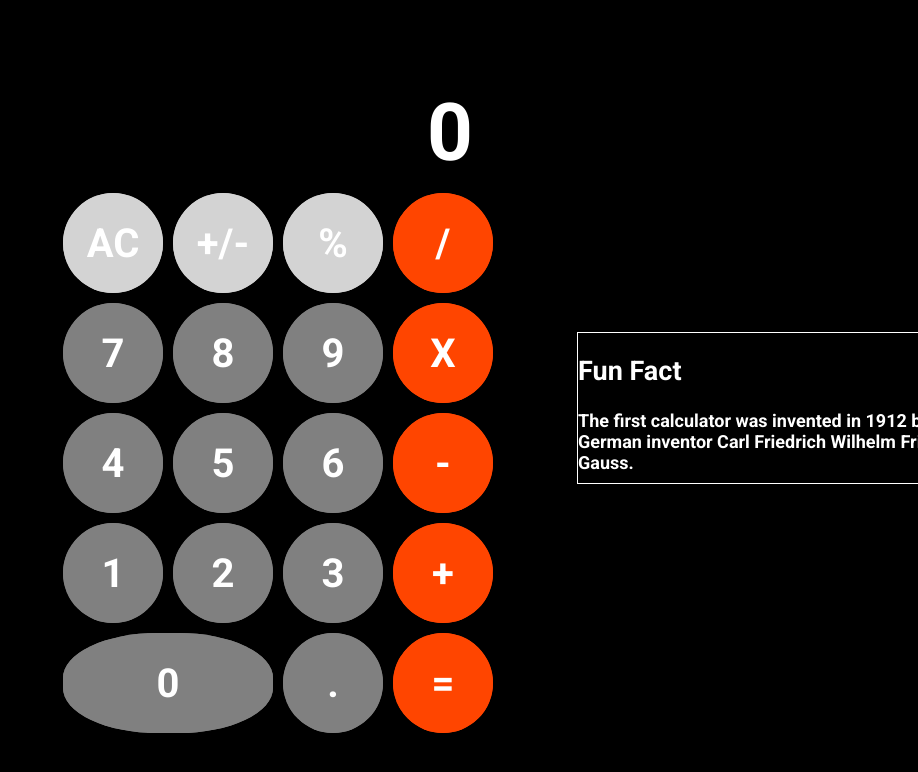
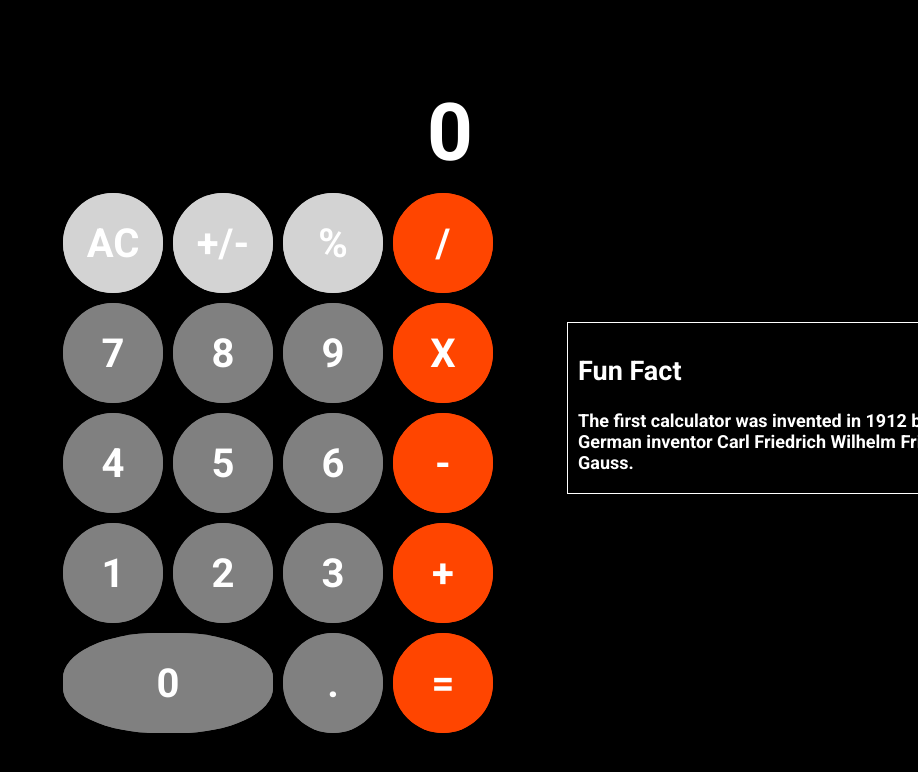
Before and after one commit to Chrislegend27/iPhone-Style-Calculator, a plain HTML site: page index.html in a window 1280 px wide. Shown: the top 772 px of the page, without its empty margins (362-1280 px from the left). Drawn offline with nearby package versions, Linux system fonts and the light colour scheme; no server answers.

Commit message:
Small changes 1, icon

```diff
--- a/index.html
+++ b/index.html
@@ -4,6 +4,7 @@
     <meta charset="UTF-8">
     <meta name="viewport" content="width=device-width, initial-scale=1.0">
     <title>Calculator</title>
+    <link rel="icon" href="./images/Calculator.png" type="image/x-icon">
     <link rel="stylesheet" href="styles.css">
     <link rel="preconnect" href="https://fonts.googleapis.com">
     <link rel="preconnect" href="https://fonts.gstatic.com" crossorigin>
--- a/styles.css
+++ b/styles.css
@@ -106,4 +106,5 @@ body {
     left:500px;
     font-size: 18px;
     border:0.5px solid white;
+    padding:10px;
 }
```
Also changed, not shown: images/Calculator.png (added), images/DALL_E_2024-09-30_14.52.15_-_A_sleek__modern_calculator_icon_with_rounded_edges__featuring_a_minimalist_design._The_calculator_has_a_few_small_circular_and_square_buttons__and_a_p-removebg-preview.png (added), images/Icon.png (added), images/favicon.ico (added).
